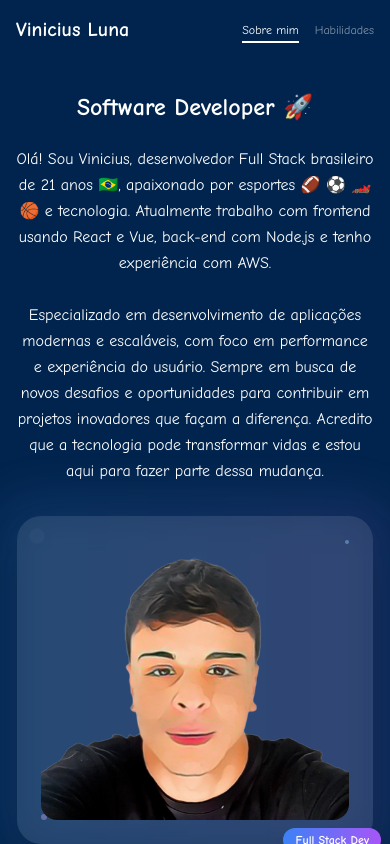
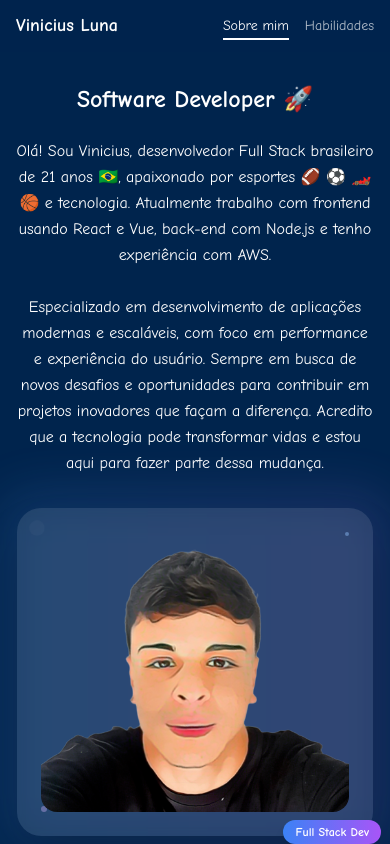
Before and after one commit to dev-vinii/profile, a React (Vite) app: page / in a window 390 px wide. Built offline with nearby package versions, Linux system fonts and the light colour scheme.

Commit message:
fix(header): enhance header layout and improve link styling for better visibility

```diff
--- a/src/components/templates/organisms/header/index.tsx
+++ b/src/components/templates/organisms/header/index.tsx
@@ -2,17 +2,19 @@ export function Header() {
   const hash = window.location.hash;
 
   return (
-    <header className="flex justify-between items-center p-4 bg-[#00244D] text-white sticky top-0 z-50">
-      <h1 className="text-2xl font-bold max-md:text-xl">Vinicius Luna</h1>
+    <header className="flex-shrink-0 flex justify-between items-center px-4 sm:px-6 lg:px-8 py-3 bg-[#00244D]/95 backdrop-blur-sm text-white border-b border-white/10">
+      <h1 className="text-lg sm:text-xl lg:text-2xl font-bold">
+        Vinicius Luna
+      </h1>
       <nav>
-        <ul className="flex space-x-4 max-md:text-xs">
+        <ul className="flex space-x-4 sm:space-x-6">
           <li>
             <a
               href="#about"
-              className={`cursor-pointer pb-1 border-b-2 border-solid transition-all duration-300 hover:border-white ${
+              className={`cursor-pointer pb-1 border-b-2 border-solid transition-all duration-300 hover:border-white hover:opacity-100 text-sm sm:text-base font-medium ${
                 hash === "#about" || hash === ""
                   ? "border-white opacity-100"
-                  : "border-transparent opacity-50"
+                  : "border-transparent opacity-70"
               }`}
             >
               Sobre mim
@@ -21,27 +23,15 @@ export function Header() {
           <li>
             <a
               href="#skills"
-              className={`cursor-pointer pb-1 border-b-2 border-solid transition-all duration-300 hover:border-white ${
+              className={`cursor-pointer pb-1 border-b-2 border-solid transition-all duration-300 hover:border-white hover:opacity-100 text-sm sm:text-base font-medium ${
                 hash === "#skills"
                   ? "border-white opacity-100"
-                  : "border-transparent opacity-50"
+                  : "border-transparent opacity-70"
               }`}
             >
               Habilidades
             </a>
           </li>
-          {/* <li>
-            <a
-              href="#experience"
-              className={`cursor-pointer pb-1 border-b-2 border-solid transition-all duration-300 hover:border-white ${
-                hash === "#experience"
-                  ? "border-white opacity-100"
-                  : "border-transparent opacity-50"
-              }`}
-            >
-              Experiência
-            </a>
-          </li> */}
         </ul>
       </nav>
     </header>
```
